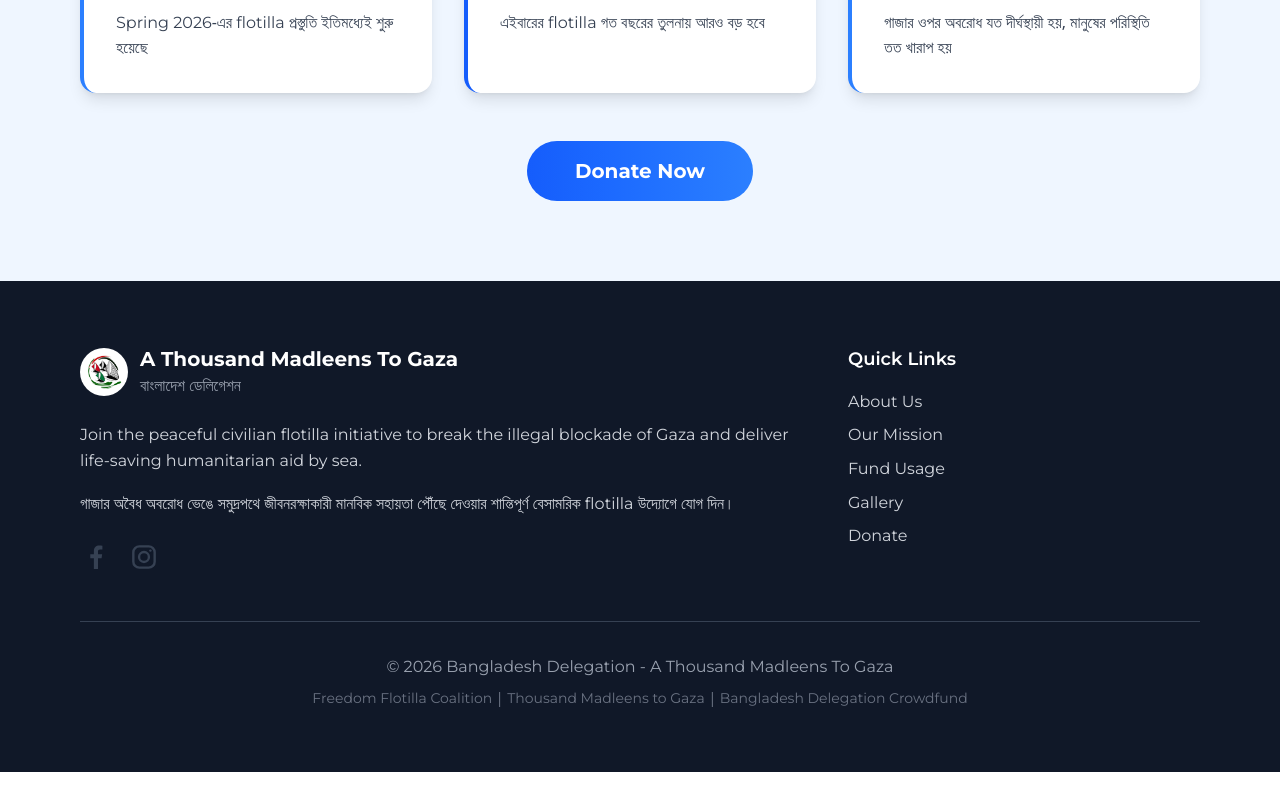
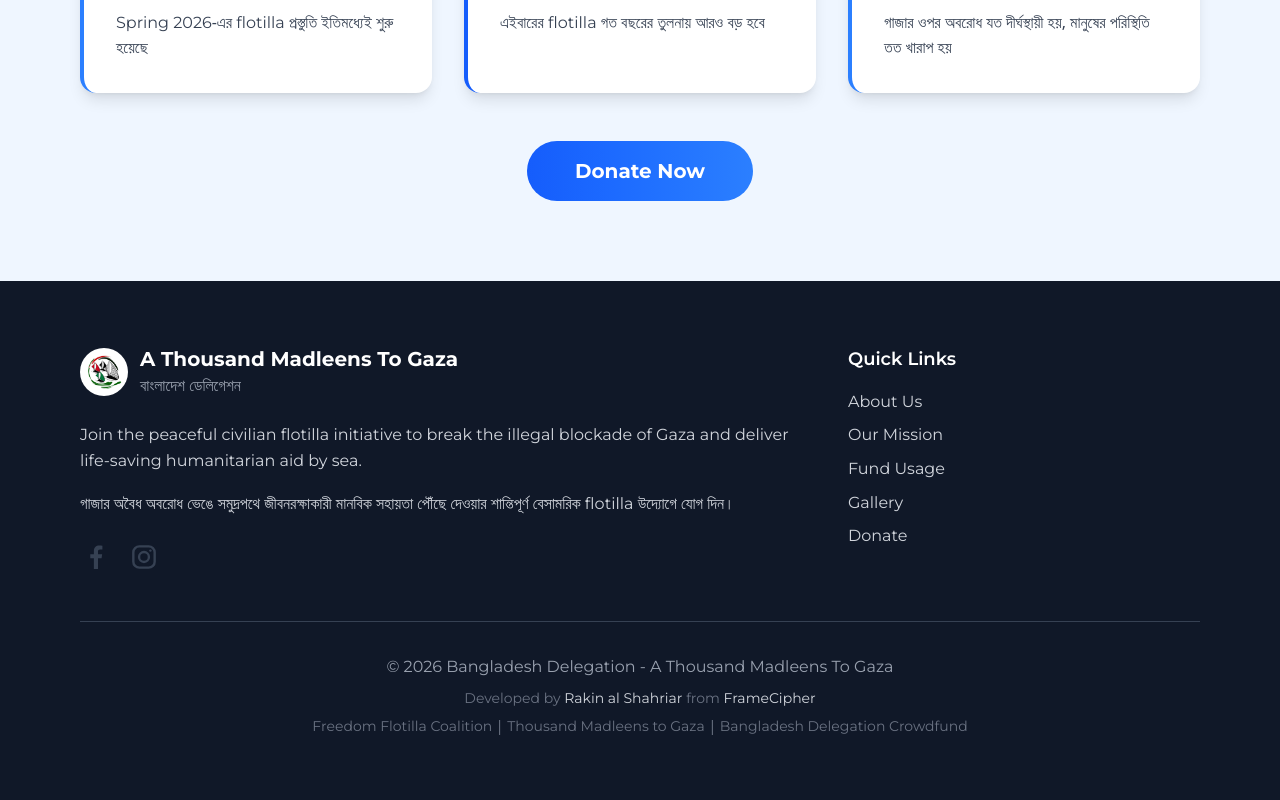
Before and after one commit to Rakindotcom/TMTG, a React (Vite) app: page / in a window 1280 px wide. Shown: the part 6935-7735 px from the top of the page. Before the commit the page ends 7707 px from the top, so only its background shows below. Built offline with nearby package versions, Linux system fonts and the light colour scheme; a web font is replaced by a local one.

Commit message:
feat: add developer attribution in footer of Gallery and Home components

```diff
--- a/src/components/Gallery.jsx
+++ b/src/components/Gallery.jsx
@@ -100,6 +100,26 @@
             <p className="english-text text-gray-400 text-sm">
               © 2026 Bangladesh Delegation - A Thousand Madleens To Gaza
             </p>
+            <p className="english-text text-gray-500 text-sm mt-2">
+              Developed by{' '}
+              <a
+                href="https://www.linkedin.com/in/rakinalshahriar/"
+                target="_blank"
+                rel="noopener noreferrer"
+                className="text-gray-300 hover:text-white transition-colors"
+              >
+                Rakin al Shahriar
+              </a>{' '}
+              from{' '}
+              <a
+                href="https://framecipher.info"
+                target="_blank"
+                rel="noopener noreferrer"
+                className="text-gray-300 hover:text-white transition-colors"
+              >
+                FrameCipher
+              </a>
+            </p>
           </div>
         </div>
       </footer>
--- a/src/components/Home.jsx
+++ b/src/components/Home.jsx
@@ -480,6 +480,26 @@
               <p className="english-text text-gray-400 mb-2">
                 © 2026 Bangladesh Delegation - A Thousand Madleens To Gaza
               </p>
+              <p className="english-text text-gray-500 text-sm mb-2">
+                Developed by{' '}
+                <a
+                  href="https://www.linkedin.com/in/rakinalshahriar/"
+                  target="_blank"
+                  rel="noopener noreferrer"
+                  className="text-gray-300 hover:text-white transition-colors"
+                >
+                  Rakin al Shahriar
+                </a>{' '}
+                from{' '}
+                <a
+                  href="https://framecipher.info"
+                  target="_blank"
+                  rel="noopener noreferrer"
+                  className="text-gray-300 hover:text-white transition-colors"
+                >
+                  FrameCipher
+                </a>
+              </p>
               <p className="bengali-text text-gray-500 text-sm">
                 <span className="english-text">Freedom Flotilla Coalition</span> | <span className="english-text">Thousand Madleens to Gaza</span> | <span className="english-text">Bangladesh Delegation Crowdfund</span>
               </p>
```
